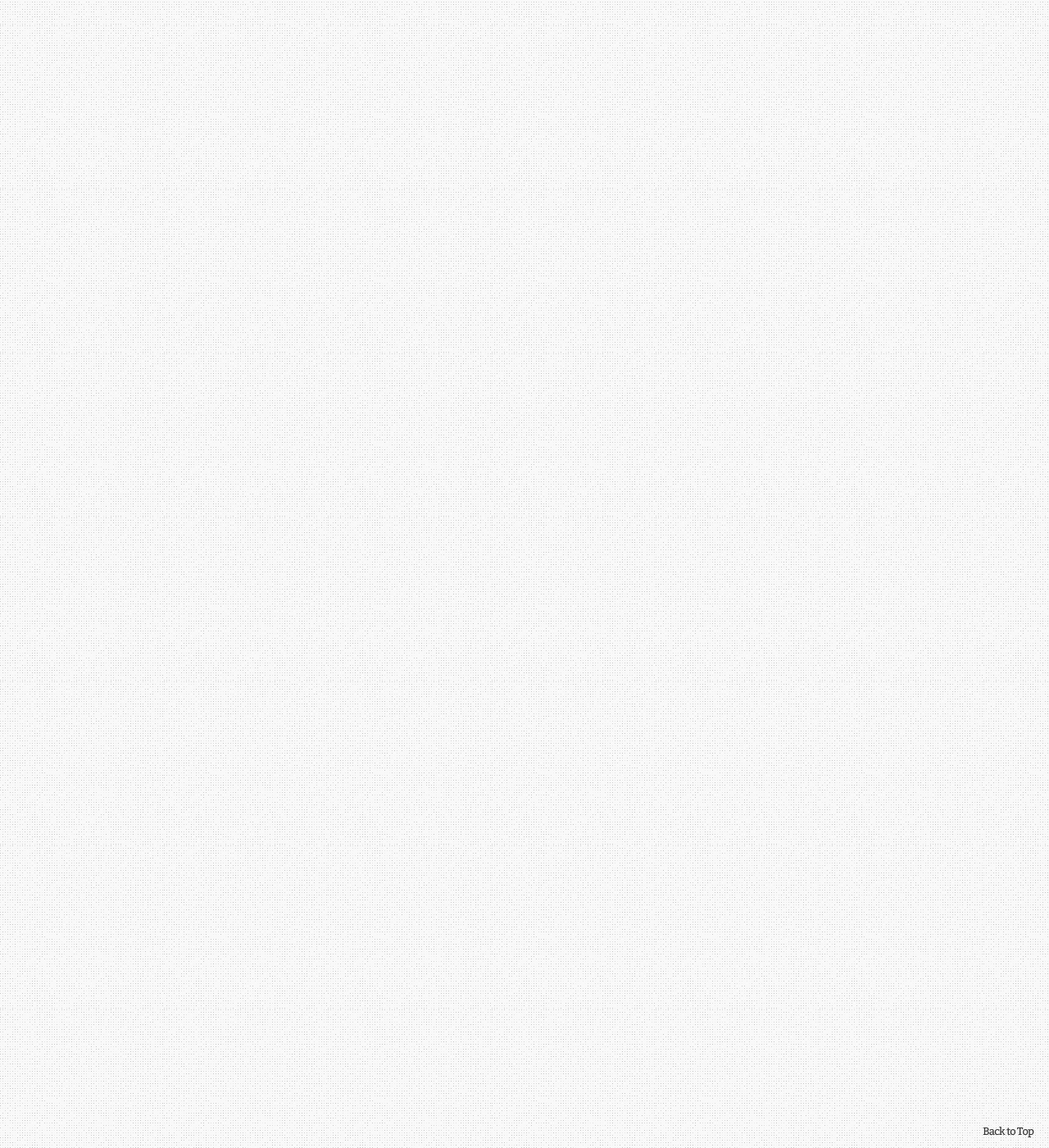
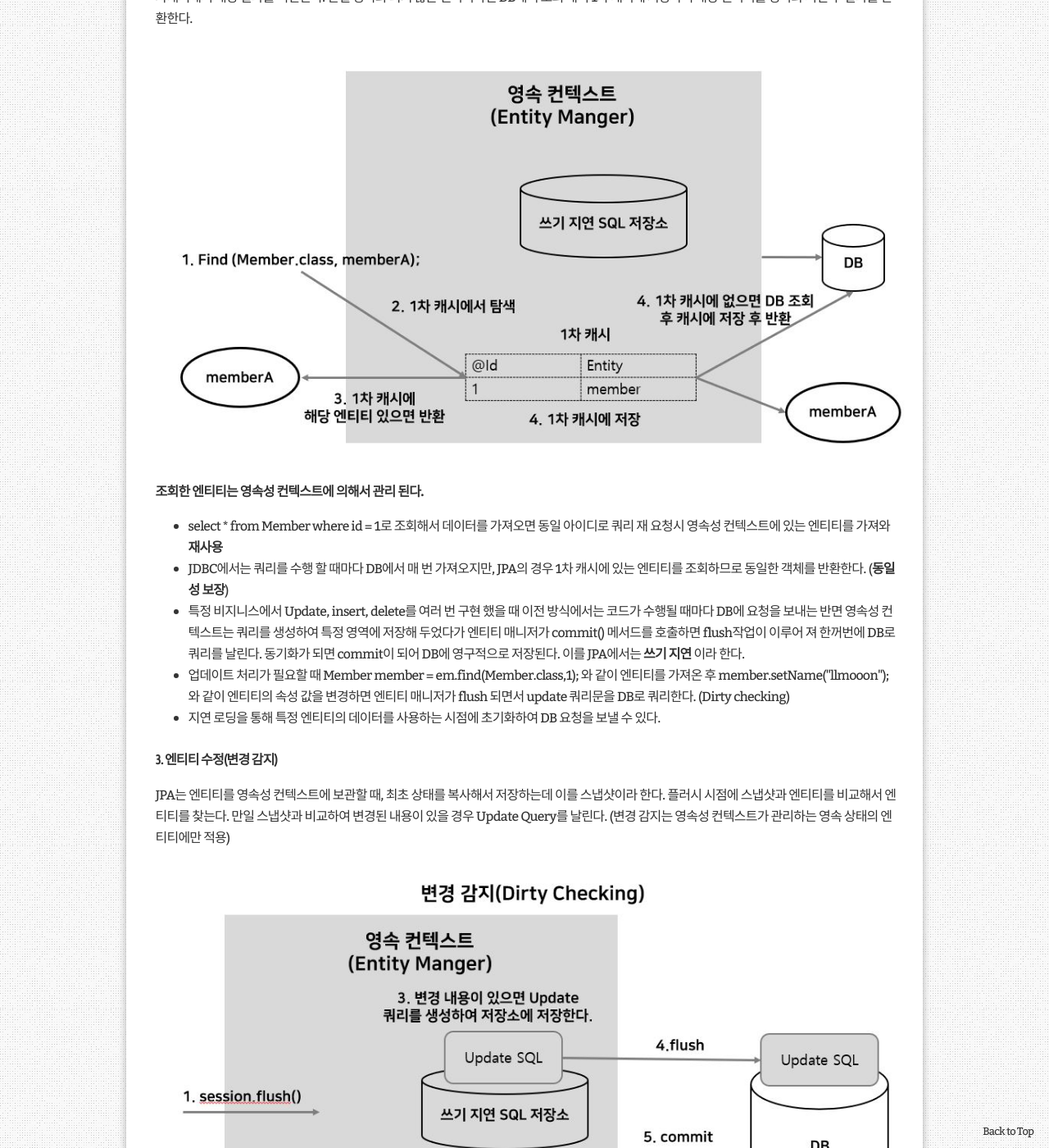
Before and after one commit to llmooon/llmooon.github.io, a Jekyll site: the page built from _posts/spring/2019-03-15-JPA 영속성 관리.md, in a window 1280 px wide and 1400 px high, scrolled down 4769 px. Shown: the whole window at 82% size. Built offline with Jekyll 4.4.1, drawn with Linux system fonts in a browser that asks for light colours; some web fonts are replaced; comment, search, counter and statistics services are not loaded; some of the changed text lies outside the part shown.

Commit message:
complete Jpa Persistence post! Great!

```diff
--- a/_posts/spring/2019-03-15-JPA 영속성 관리.md
+++ b/_posts/spring/2019-03-15-JPA 영속성 관리.md
@@ -49,10 +49,17 @@ tag : Spring JpA
 
 - 영속성 컨텍스트과 관리하던 영속 상태의 엔티티를 영속성 컨텍스트가 관리하지 않으면 준영속 상태가 된다.
 - session.close(), session.clear()를 통하여 준영속 상태로 만들 수 있다.
+- 준영속 상태가 되면 persistence context에 있는 1차 캐시, 쓰기 지연 SQL에 저장된 쿼리들을 제거하기 때문에 엔티티 매니저는 더 이상 해당 엔티티를 관리하지 않는다.
 
 ### 6. 삭제
 
 - 엔티티를 영속성 컨텍스트와 데이터베이스에서 삭제한다.
+
+### 7. merge
+
+- detached 상태를 다시 영속 상태로 변경하려면 병합(merge)를 해야 함.
+- detached 상태에서 필드 값을 변경하여도 DB에는 반영이 되지 않지만, 필드 값을 변경 후 merge를 하면 그 엔티티는 managed 상태가 되어 변동 감지가 이로어지고, commit() 메서드를 호출할 때 변경 내용이 DB에 저장된다.
+-
 
 
 
@@ -103,9 +110,43 @@ tag : Spring JpA
 
 ![](./../../assets/spring/jpa_commit.JPG)
 
-2.
+> 플러시
+>
+> - 영속성 컨텍스트의 변경 내용을 데이터베이스에 반영
+>
+> 플러시 발생
+>
+> 1. 변경 감지
+>
+> 2. 수정된 엔티티 쓰기 지연 SQL 저장소에 등록
+>
+> 3. 쓰기 지연 SQL 저장소의 쿼리를 데이터베이스에 전송(등록, 수정, 삭제 쿼리)
+>
+> 영속성 컨텍스트를 플러시하는 방법
+>
+> - em.flush() : 직접 호출
+> - 트랜잭션 커밋 : 플러시 자동 호출
+> - JPQL 쿼리 실행전 : 플러시 자동 호출
 
+#### 2.  Entity 조회
 
+엔티티를 조회할 때, 이미 영속 컨텍스트에서 관리 되고 있는 엔티티인지 아닌지 확인을 먼저 한다. 만일 관리 되고 있는 엔티티일 경우, DB 조회 없이 1차캐시에서 	해당 결과를 리턴한다. 만일 영속화 되지 않은 엔티티라면 DB에서 조회 해서 1차 캐시에 저장하며 해당 엔티티를 영속화 시킨 후 결과를 반환한다.
+
+![](./../../assets/spring/jpa_find.JPG)
+
+**조회한 엔티티는 영속성 컨텍스트에 의해서 관리 된다.**
+
+- select * from Member where id = 1로 조회해서 데이터를 가져오면 동일 아이디로 쿼리 재 요청시 영속성 컨텍스트에 있는 엔티티를 가져와 **재사용**
+- JDBC에서는 쿼리를 수행 할 때마다 DB에서 매 번 가져오지만, JPA의 경우 1차 캐시에 있는 엔티티를 조회하므로 동일한 객체를 반환한다. (**동일성 보장**)
+- 특정 비지니스에서 Update, insert, delete를 여러 번 구현 했을 때 이전 방식에서는 코드가 수행될 때마다 DB에 요청을 보내는 반면 영속성 컨텍스트는 쿼리를 생성하여 특정 영역에 저장해 두었다가 엔티티 매니저가 commit() 메서드를 호출하면 flush작업이 이루어 져 한꺼번에 DB로 쿼리를 날린다. 동기화가 되면 commit이 되어 DB에 영구적으로 저장된다. 이를 JPA에서는 **쓰기 지연** 이라 한다.
+- 업데이트 처리가 필요할 때 Member member = em.find(Member.class,1); 와 같이 엔티티를 가져온 후 member.setName("llmooon"); 와 같이 엔티티의 속성 값을 변경하면 엔티티 매니저가 flush  되면서 update 쿼리문을 DB로 쿼리한다. (Dirty checking)
+- 지연 로딩을 통해 특정 엔티티의 데이터를 사용하는 시점에 초기화하여 DB 요청을 보낼 수 있다.
+
+#### 3. 엔티티 수정(변경 감지)
+
+JPA는 엔티티를 영속성 컨텍스트에 보관할 때, 최초 상태를 복사해서 저장하는데 이를 스냅샷이라 한다. 플러시 시점에 스냅샷과 엔티티를 비교해서 엔티티를 찾는다. 만일 스냅샷과 비교하여 변경된 내용이 있을 경우 Update Query를 날린다. (변경 감지는 영속성 컨텍스트가 관리하는 영속 상태의 엔티티에만 적용)
+
+![](./../../assets/spring/jpa_dirtycheck.JPG)
 
 ---
 
@@ -113,12 +154,12 @@ tag : Spring JpA
 
 https://gmlwjd9405.github.io/2018/12/25/difference-jdbc-jpa-mybatis.html  : 영속성 부분 참고
 
-https://doublesprogramming.tistory.com/259
-
-http://wonwoo.ml/index.php/post/997
+https://doublesprogramming.tistory.com/259 : 영속성 관리 전체적으로 참고
 
 https://wckhg89.tistory.com/10 : 영속성 컨텍스트, 생명주기, 영속 상태 및 DB 저장 과정 참고
 
-https://lng1982.tistory.com/273
+https://lng1982.tistory.com/273 : 영속성 컨텍스트 장점 참고
 
 https://www.slideshare.net/zipkyh/ksug2015-jpa3-jpa : JPA 내부 구조 참고
+
+https://victorydntmd.tistory.com/207 : 영속성 컨텍스트의 장점(1차 캐시, 동일성 보장, 쓰기지연, 변경 감지) 참고
```
Also changed, not shown: assets/spring/jpa_dirtycheck.JPG (added), assets/spring/jpa_find.JPG (added), 1 other file.
